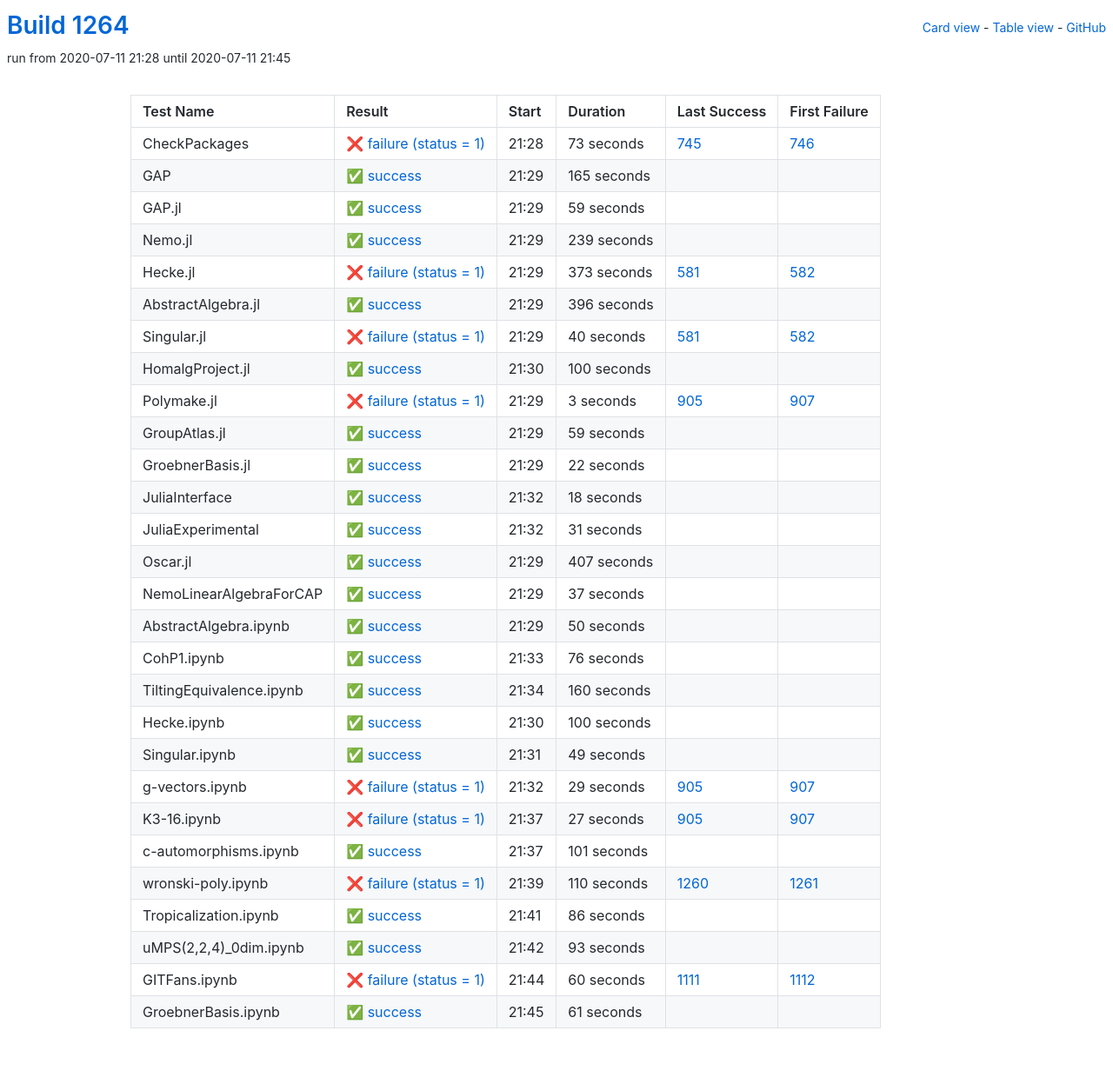
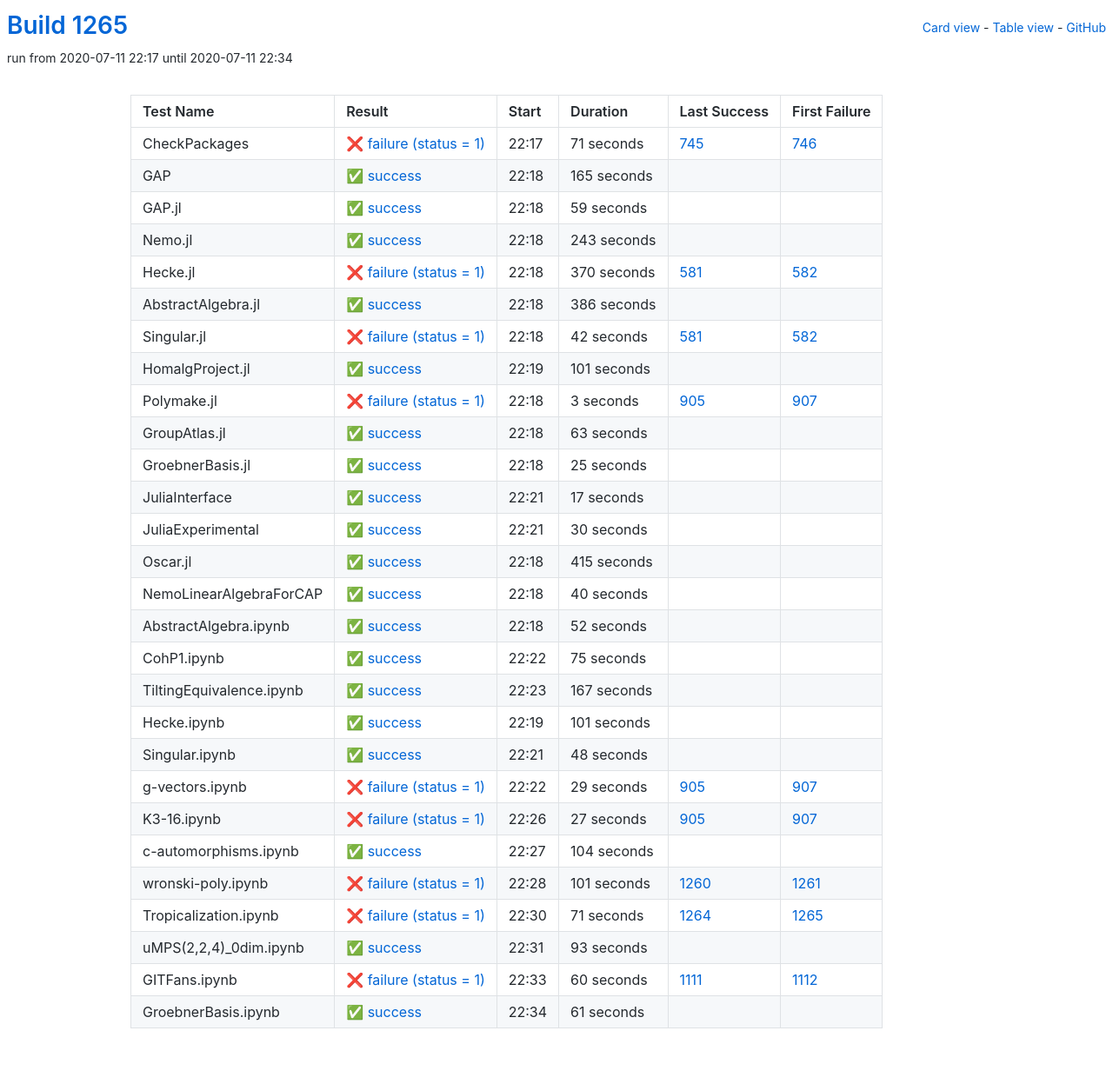
Before and after one commit to oscar-system/oscar-ci-status-1.4, a Jekyll site: the page built from table.html, in a window 1280 px wide. Shown: the whole page at 87% size. Built offline with Jekyll 4.4.1, drawn with Linux system fonts in a browser that asks for light colours.

Commit message:
Build #1265

```diff
--- a/_data/ci.yml
+++ b/_data/ci.yml
@@ -1,6 +1,6 @@
 ---
-build: 1264
-build_url: https://oscarci.mathematik.uni-kl.de/job/oscar-julia-1.4/1264/
+build: 1265
+build_url: https://oscarci.mathematik.uni-kl.de/job/oscar-julia-1.4/1265/
 job: oscar-julia-1.4
 organization: oscar-system
 repo: oscar-ci-status-1.4
@@ -8,20 +8,20 @@ repourl: https://github.com/oscar-system/oscar-ci-status-1.4
 tests:
 - name: CheckPackages
   id: checkpackages
-  log: https://oscarci.mathematik.uni-kl.de/job/oscar-julia-1.4/1264/artifact/logs/build-1264/CheckPackages.log
-  start: 2020-07-11 21:28
+  log: https://oscarci.mathematik.uni-kl.de/job/oscar-julia-1.4/1265/artifact/logs/build-1265/CheckPackages.log
+  start: 2020-07-11 22:17
   success: false
   exitcode: 1
   status: failure
-  duration: 73
+  duration: 71
   last_success: 745
   last_success_url: https://oscarci.mathematik.uni-kl.de/job/oscar-julia-1.4/745/
   first_failure: 746
   first_failure_url: https://oscarci.mathematik.uni-kl.de/job/oscar-julia-1.4/746/
 - name: GAP
   id: gap
-  log: https://oscarci.mathematik.uni-kl.de/job/oscar-julia-1.4/1264/artifact/logs/build-1264/GAP.log
-  start: 2020-07-11 21:29
+  log: https://oscarci.mathematik.uni-kl.de/job/oscar-julia-1.4/1265/artifact/logs/build-1265/GAP.log
+  start: 2020-07-11 22:18
   success: true
   exitcode: 0
   status: success
@@ -32,8 +32,8 @@ tests:
   first_failure_url:
 - name: GAP.jl
   id: gap-jl
-  log: https://oscarci.mathematik.uni-kl.de/job/oscar-julia-1.4/1264/artifact/logs/build-1264/GAP.jl.log
-  start: 2020-07-11 21:29
+  log: https://oscarci.mathematik.uni-kl.de/job/oscar-julia-1.4/1265/artifact/logs/build-1265/GAP.jl.log
+  start: 2020-07-11 22:18
   success: true
   exitcode: 0
   status: success
@@ -44,68 +44,68 @@ tests:
   first_failure_url:
 - name: Nemo.jl
   id: nemo-jl
-  log: https://oscarci.mathematik.uni-kl.de/job/oscar-julia-1.4/1264/artifact/logs/build-1264/Nemo.jl.log
-  start: 2020-07-11 21:29
+  log: https://oscarci.mathematik.uni-kl.de/job/oscar-julia-1.4/1265/artifact/logs/build-1265/Nemo.jl.log
+  start: 2020-07-11 22:18
   success: true
   exitcode: 0
   status: success
-  duration: 239
+  duration: 243
   last_success: false
   last_success_url:
   first_failure: false
   first_failure_url:
 - name: Hecke.jl
   id: hecke-jl
-  log: https://oscarci.mathematik.uni-kl.de/job/oscar-julia-1.4/1264/artifact/logs/build-1264/Hecke.jl.log
-  start: 2020-07-11 21:29
+  log: https://oscarci.mathematik.uni-kl.de/job/oscar-julia-1.4/1265/artifact/logs/build-1265/Hecke.jl.log
+  start: 2020-07-11 22:18
   success: false
   exitcode: 1
   status: failure
-  duration: 373
+  duration: 370
   last_success: 581
   last_success_url: https://oscarci.mathematik.uni-kl.de/job/oscar-julia-1.4/581/
   first_failure: 582
   first_failure_url: https://oscarci.mathematik.uni-kl.de/job/oscar-julia-1.4/582/
 - name: AbstractAlgebra.jl
   id: abstractalgebra-jl
-  log: https://oscarci.mathematik.uni-kl.de/job/oscar-julia-1.4/1264/artifact/logs/build-1264/AbstractAlgebra.jl.log
-  start: 2020-07-11 21:29
+  log: https://oscarci.mathematik.uni-kl.de/job/oscar-julia-1.4/1265/artifact/logs/build-1265/AbstractAlgebra.jl.log
+  start: 2020-07-11 22:18
   success: true
   exitcode: 0
   status: success
-  duration: 396
+  duration: 386
   last_success: false
   last_success_url:
   first_failure: false
   first_failure_url:
 - name: Singular.jl
   id: singular-jl
-  log: https://oscarci.mathematik.uni-kl.de/job/oscar-julia-1.4/1264/artifact/logs/build-1264/Singular.jl.log
-  start: 2020-07-11 21:29
+  log: https://oscarci.mathematik.uni-kl.de/job/oscar-julia-1.4/1265/artifact/logs/build-1265/Singular.jl.log
+  start: 2020-07-11 22:18
   success: false
   exitcode: 1
   status: failure
-  duration: 40
+  duration: 42
   last_success: 581
   last_success_url: https://oscarci.mathematik.uni-kl.de/job/oscar-julia-1.4/581/
   first_failure: 582
   first_failure_url: https://oscarci.mathematik.uni-kl.de/job/oscar-julia-1.4/582/
 - name: HomalgProject.jl
   id: homalgproject-jl
-  log: https://oscarci.mathematik.uni-kl.de/job/oscar-julia-1.4/1264/artifact/logs/build-1264/HomalgProject.jl.log
-  start: 2020-07-11 21:30
+  log: https://oscarci.mathematik.uni-kl.de/job/oscar-julia-1.4/1265/artifact/logs/build-1265/HomalgProject.jl.log
+  start: 2020-07-11 22:19
   success: true
   exitcode: 0
   status: success
-  duration: 100
+  duration: 101
   last_success: false
   last_success_url:
   first_failure: false
   first_failure_url:
 - name: Polymake.jl
   id: polymake-jl
-  log: https://oscarci.mathematik.uni-kl.de/job/oscar-julia-1.4/1264/artifact/logs/build-1264/Polymake.jl.log
-  start: 2020-07-11 21:29
+  log: https://oscarci.mathematik.uni-kl.de/job/oscar-julia-1.4/1265/artifact/logs/build-1265/Polymake.jl.log
+  start: 2020-07-11 22:18
   success: false
   exitcode: 1
   status: failure
@@ -116,140 +116,140 @@ tests:
   first_failure_url: https://oscarci.mathematik.uni-kl.de/job/oscar-julia-1.4/907/
 - name: GroupAtlas.jl
   id: groupatlas-jl
-  log: https://oscarci.mathematik.uni-kl.de/job/oscar-julia-1.4/1264/artifact/logs/build-1264/GroupAtlas.jl.log
-  start: 2020-07-11 21:29
+  log: https://oscarci.mathematik.uni-kl.de/job/oscar-julia-1.4/1265/artifact/logs/build-1265/GroupAtlas.jl.log
+  start: 2020-07-11 22:18
   success: true
   exitcode: 0
   status: success
-  duration: 59
+  duration: 63
   last_success: false
   last_success_url:
   first_failure: false
   first_failure_url:
 - name: GroebnerBasis.jl
   id: groebnerbasis-jl
-  log: https://oscarci.mathematik.uni-kl.de/job/oscar-julia-1.4/1264/artifact/logs/build-1264/GroebnerBasis.jl.log
-  start: 2020-07-11 21:29
+  log: https://oscarci.mathematik.uni-kl.de/job/oscar-julia-1.4/1265/artifact/logs/build-1265/GroebnerBasis.jl.log
+  start: 2020-07-11 22:18
   success: true
   exitcode: 0
   status: success
-  duration: 22
+  duration: 25
   last_success: false
   last_success_url:
   first_failure: false
   first_failure_url:
 - name: JuliaInterface
   id: juliainterface
-  log: https://oscarci.mathematik.uni-kl.de/job/oscar-julia-1.4/1264/artifact/logs/build-1264/JuliaInterface.log
-  start: 2020-07-11 21:32
+  log: https://oscarci.mathematik.uni-kl.de/job/oscar-julia-1.4/1265/artifact/logs/build-1265/JuliaInterface.log
+  start: 2020-07-11 22:21
   success: true
   exitcode: 0
   status: success
-  duration: 18
+  duration: 17
   last_success: false
   last_success_url:
   first_failure: false
   first_failure_url:
 - name: JuliaExperimental
   id: juliaexperimental
-  log: https://oscarci.mathematik.uni-kl.de/job/oscar-julia-1.4/1264/artifact/logs/build-1264/JuliaExperimental.log
-  start: 2020-07-11 21:32
+  log: https://oscarci.mathematik.uni-kl.de/job/oscar-julia-1.4/1265/artifact/logs/build-1265/JuliaExperimental.log
+  start: 2020-07-11 22:21
   success: true
   exitcode: 0
   status: success
-  duration: 31
+  duration: 30
   last_success: false
   last_success_url:
   first_failure: false
   first_failure_url:
 - name: Oscar.jl
   id: oscar-jl
-  log: https://oscarci.mathematik.uni-kl.de/job/oscar-julia-1.4/1264/artifact/logs/build-1264/Oscar.jl.log
-  start: 2020-07-11 21:29
+  log: https://oscarci.mathematik.uni-kl.de/job/oscar-julia-1.4/1265/artifact/logs/build-1265/Oscar.jl.log
+  start: 2020-07-11 22:18
   success: true
   exitcode: 0
   status: success
-  duration: 407
+  duration: 415
   last_success: false
   last_success_url:
   first_failure: false
   first_failure_url:
 - name: NemoLinearAlgebraForCAP
   id: nemolinearalgebraforcap
-  log: https://oscarci.mathematik.uni-kl.de/job/oscar-julia-1.4/1264/artifact/logs/build-1264/NemoLinearAlgebraForCAP.log
-  start: 2020-07-11 21:29
+  log: https://oscarci.mathematik.uni-kl.de/job/oscar-julia-1.4/1265/artifact/logs/build-1265/NemoLinearAlgebraForCAP.log
+  start: 2020-07-11 22:18
   success: true
   exitcode: 0
   status: success
-  duration: 37
+  duration: 40
   last_success: false
   last_success_url:
   first_failure: false
   first_failure_url:
 - name: AbstractAlgebra.ipynb
   id: abstractalgebra-ipynb
-  log: https://oscarci.mathematik.uni-kl.de/job/oscar-julia-1.4/1264/artifact/logs/build-1264/AbstractAlgebra.ipynb.log
-  start: 2020-07-11 21:29
+  log: https://oscarci.mathematik.uni-kl.de/job/oscar-julia-1.4/1265/artifact/logs/build-1265/AbstractAlgebra.ipynb.log
+  start: 2020-07-11 22:18
   success: true
   exitcode: 0
   status: success
-  duration: 50
+  duration: 52
   last_success: false
   last_success_url:
   first_failure: false
   first_failure_url:
 - name: CohP1.ipynb
   id: cohp1-ipynb
-  log: https://oscarci.mathematik.uni-kl.de/job/oscar-julia-1.4/1264/artifact/logs/build-1264/CohP1.ipynb.log
-  start: 2020-07-11 21:33
+  log: https://oscarci.mathematik.uni-kl.de/job/oscar-julia-1.4/1265/artifact/logs/build-1265/CohP1.ipynb.log
+  start: 2020-07-11 22:22
   success: true
   exitcode: 0
   status: success
-  duration: 76
+  duration: 75
   last_success: false
   last_success_url:
   first_failure: false
   first_failure_url:
 - name: TiltingEquivalence.ipynb
   id: tiltingequivalence-ipynb
-  log: https://oscarci.mathematik.uni-kl.de/job/oscar-julia-1.4/1264/artifact/logs/build-1264/TiltingEquivalence.ipynb.log
-  start: 2020-07-11 21:34
+  log: https://oscarci.mathematik.uni-kl.de/job/oscar-julia-1.4/1265/artifact/logs/build-1265/TiltingEquivalence.ipynb.log
+  start: 2020-07-11 22:23
   success: true
   exitcode: 0
   status: success
-  duration: 160
+  duration: 167
   last_success: false
   last_success_url:
   first_failure: false
   first_failure_url:
 - name: Hecke.ipynb
   id: hecke-ipynb
-  log: https://oscarci.mathematik.uni-kl.de/job/oscar-julia-1.4/1264/artifact/logs/build-1264/Hecke.ipynb.log
-  start: 2020-07-11 21:30
+  log: https://oscarci.mathematik.uni-kl.de/job/oscar-julia-1.4/1265/artifact/logs/build-1265/Hecke.ipynb.log
+  start: 2020-07-11 22:19
   success: true
   exitcode: 0
   status: success
-  duration: 100
+  duration: 101
   last_success: false
   last_success_url:
   first_failure: false
   first_failure_url:
 - name: Singular.ipynb
   id: singular-ipynb
-  log: https://oscarci.mathematik.uni-kl.de/job/oscar-julia-1.4/1264/artifact/logs/build-1264/Singular.ipynb.log
-  start: 2020-07-11 21:31
+  log: https://oscarci.mathematik.uni-kl.de/job/oscar-julia-1.4/1265/artifact/logs/build-1265/Singular.ipynb.log
+  start: 2020-07-11 22:21
   success: true
   exitcode: 0
   status: success
-  duration: 49
+  duration: 48
   last_success: false
   last_success_url:
   first_failure: false
   first_failure_url:
 - name: g-vectors.ipynb
   id: g-vectors-ipynb
-  log: https://oscarci.mathematik.uni-kl.de/job/oscar-julia-1.4/1264/artifact/logs/build-1264/g-vectors.ipynb.log
-  start: 2020-07-11 21:32
+  log: https://oscarci.mathematik.uni-kl.de/job/oscar-julia-1.4/1265/artifact/logs/build-1265/g-vectors.ipynb.log
+  start: 2020-07-11 22:22
   success: false
   exitcode: 1
   status: failure
@@ -260,8 +260,8 @@ tests:
   first_failure_url: https://oscarci.mathematik.uni-kl.de/job/oscar-julia-1.4/907/
 - name: K3-16.ipynb
   id: k3-16-ipynb
-  log: https://oscarci.mathematik.uni-kl.de/job/oscar-julia-1.4/1264/artifact/logs/build-1264/K3-16.ipynb.log
-  start: 2020-07-11 21:37
+  log: https://oscarci.mathematik.uni-kl.de/job/oscar-julia-1.4/1265/artifact/logs/build-1265/K3-16.ipynb.log
+  start: 2020-07-11 22:26
   success: false
   exitcode: 1
   status: failure
@@ -272,44 +272,44 @@ tests:
   first_failure_url: https://oscarci.mathematik.uni-kl.de/job/oscar-julia-1.4/907/
 - name: c-automorphisms.ipynb
   id: c-automorphisms-ipynb
-  log: https://oscarci.mathematik.uni-kl.de/job/oscar-julia-1.4/1264/artifact/logs/build-1264/c-automorphisms.ipynb.log
-  start: 2020-07-11 21:37
+  log: https://oscarci.mathematik.uni-kl.de/job/oscar-julia-1.4/1265/artifact/logs/build-1265/c-automorphisms.ipynb.log
+  start: 2020-07-11 22:27
   success: true
   exitcode: 0
   status: success
-  duration: 101
+  duration: 104
   last_success: false
   last_success_url:
   first_failure: false
   first_failure_url:
 - name: wronski-poly.ipynb
   id: wronski-poly-ipynb
-  log: https://oscarci.mathematik.uni-kl.de/job/oscar-julia-1.4/1264/artifact/logs/build-1264/wronski-poly.ipynb.log
-  start: 2020-07-11 21:39
+  log: https://oscarci.mathematik.uni-kl.de/job/oscar-julia-1.4/1265/artifact/logs/build-1265/wronski-poly.ipynb.log
+  start: 2020-07-11 22:28
   success: false
   exitcode: 1
   status: failure
-  duration: 110
+  duration: 101
   last_success: 1260
   last_success_url: https://oscarci.mathematik.uni-kl.de/job/oscar-julia-1.4/1260/
   first_failure: 1261
   first_failure_url: https://oscarci.mathematik.uni-kl.de/job/oscar-julia-1.4/1261/
 - name: Tropicalization.ipynb
   id: tropicalization-ipynb
-  log: https://oscarci.mathematik.uni-kl.de/job/oscar-julia-1.4/1264/artifact/logs/build-1264/Tropicalization.ipynb.log
-  start: 2020-07-11 21:41
-  success: true
-  exitcode: 0
-  status: success
-  duration: 86
-  last_success: false
-  last_success_url:
-  first_failure: false
-  first_failure_url:
+  log: https://oscarci.mathematik.uni-kl.de/job/oscar-julia-1.4/1265/artifact/logs/build-1265/Tropicalization.ipynb.log
+  start: 2020-07-11 22:30
+  success: false
+  exitcode: 1
+  status: failure
+  duration: 71
+  last_success: 1264
+  last_success_url: https://oscarci.mathematik.uni-kl.de/job/oscar-julia-1.4/1264/
+  first_failure: 1265
+  first_failure_url: https://oscarci.mathematik.uni-kl.de/job/oscar-julia-1.4/1265/
 - name: uMPS(2,2,4)_0dim.ipynb
   id: umps-2-2-4-0dim-ipynb
-  log: https://oscarci.mathematik.uni-kl.de/job/oscar-julia-1.4/1264/artifact/logs/build-1264/uMPS-2-2-4-_0dim.ipynb.log
-  start: 2020-07-11 21:42
+  log: https://oscarci.mathematik.uni-kl.de/job/oscar-julia-1.4/1265/artifact/logs/build-1265/uMPS-2-2-4-_0dim.ipynb.log
+  start: 2020-07-11 22:31
   success: true
   exitcode: 0
   status: success
@@ -320,8 +320,8 @@ tests:
   first_failure_url:
 - name: GITFans.ipynb
   id: gitfans-ipynb
-  log: https://oscarci.mathematik.uni-kl.de/job/oscar-julia-1.4/1264/artifact/logs/build-1264/GITFans.ipynb.log
-  start: 2020-07-11 21:44
+  log: https://oscarci.mathematik.uni-kl.de/job/oscar-julia-1.4/1265/artifact/logs/build-1265/GITFans.ipynb.log
+  start: 2020-07-11 22:33
   success: false
   exitcode: 1
   status: failure
@@ -332,8 +332,8 @@ tests:
   first_failure_url: https://oscarci.mathematik.uni-kl.de/job/oscar-julia-1.4/1112/
 - name: GroebnerBasis.ipynb
   id: groebnerbasis-ipynb
-  log: https://oscarci.mathematik.uni-kl.de/job/oscar-julia-1.4/1264/artifact/logs/build-1264/GroebnerBasis.ipynb.log
-  start: 2020-07-11 21:45
+  log: https://oscarci.mathematik.uni-kl.de/job/oscar-julia-1.4/1265/artifact/logs/build-1265/GroebnerBasis.ipynb.log
+  start: 2020-07-11 22:34
   success: true
   exitcode: 0
   status: success
```
Also changed, not shown: README.md.
